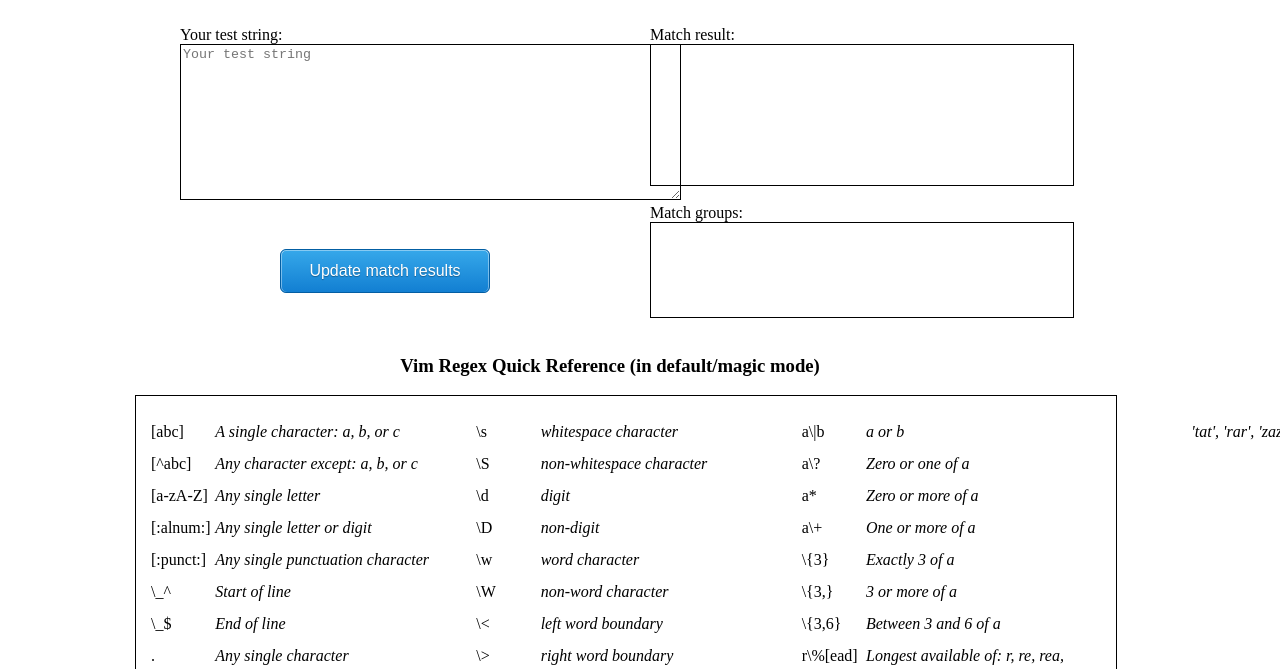
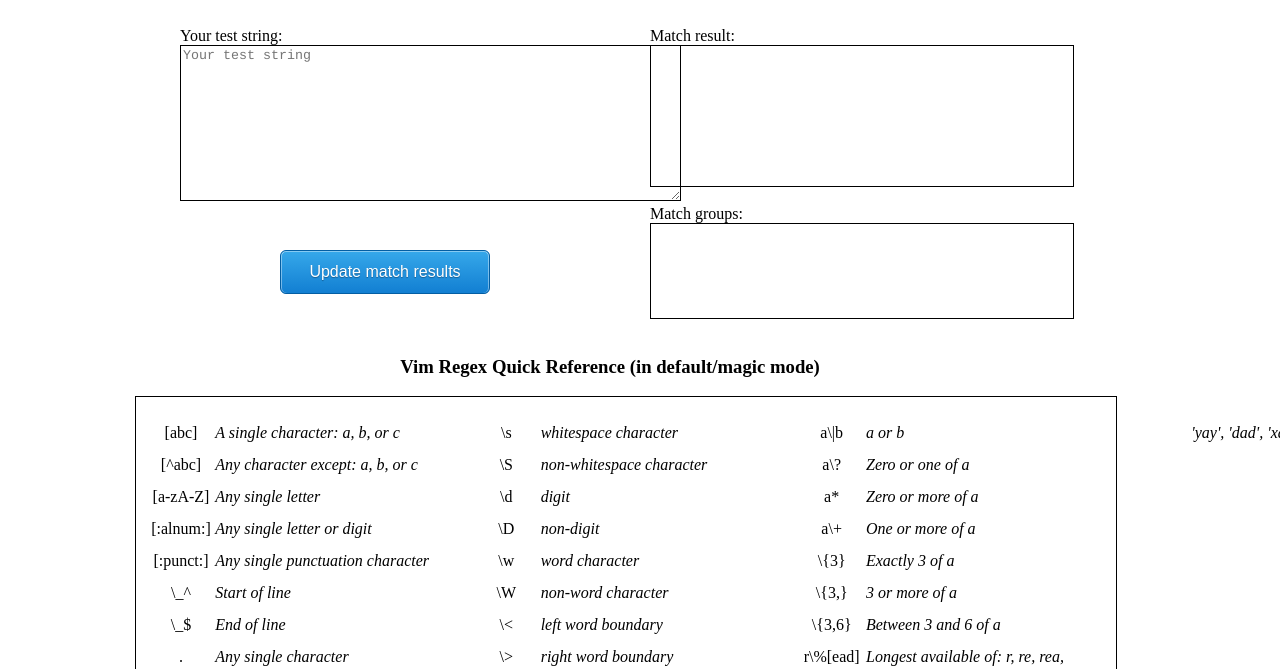
Before and after one commit to DanielleSucher/virex, a plain HTML site: page priv/www/index.html in a window 1280 px wide. Shown: the part 129-798 px from the top of the page. Drawn offline with Linux system fonts and the light colour scheme.

Commit message:
Tweak font and examples

```diff
--- a/priv/www/css/virex.css
+++ b/priv/www/css/virex.css
@@ -130,6 +130,7 @@
   float: left;
   text-align: left;
   width: 60px;
+  text-align: center;
 }
 
 li span:last-child {
@@ -143,6 +144,10 @@
   border-style: solid;
   border-width: 1px;
   border-color: black;
+}
+
+input, textarea, .match {
+  font-family: courier;
 }
 
 h1, h3, .slash, #footer {
--- a/priv/www/index.html
+++ b/priv/www/index.html
@@ -63,7 +63,7 @@
             <li><span>\{3,}</span><span>3 or more of a</span>
             <li><span>\{3,6}</span><span>Between 3 and 6 of a</span>
             <li><span>r\%[ead]</span><span>Longest available of: r, re, rea, read</span>
-            <li><span>\(.\)a\1</span><span>'tat', 'rar', 'zaz', &c</span>
+            <li><span>\(.\)a\1</span><span>'yay', 'dad', 'xax', &c</span>
           </ul>
         </div>
         <div class="grid_9 center">
```
